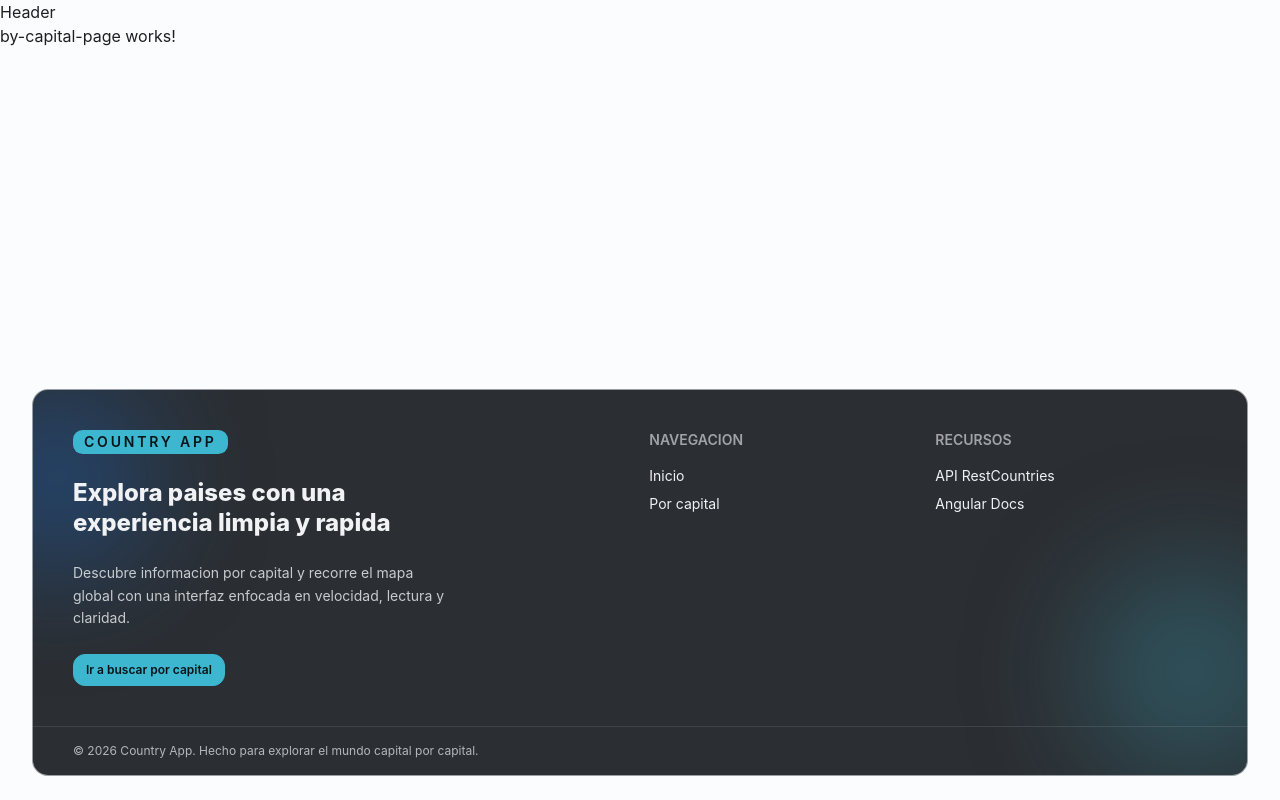
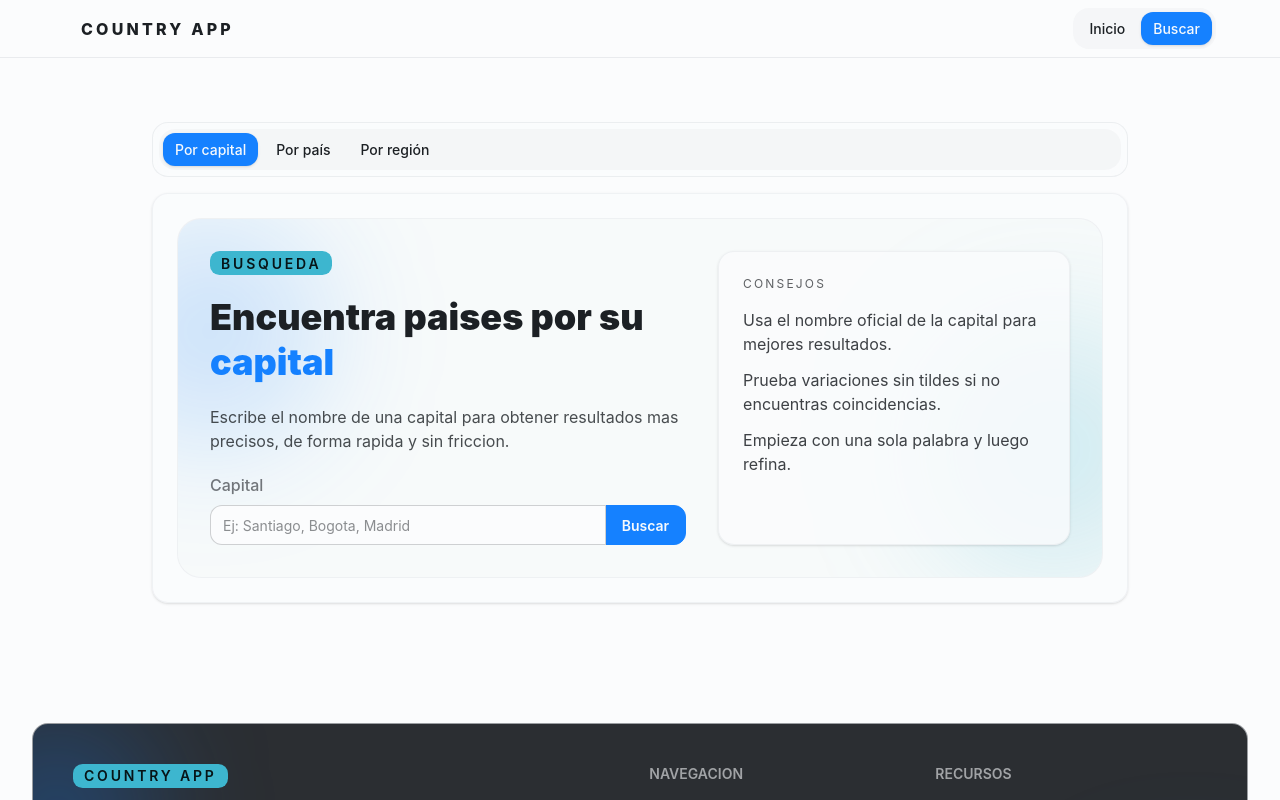
Before and after one commit to PatricioOsorio/angular-devtalles-course, an Angular app in the folder 03-country-app/: page /country/by-capital in a window 1280 px wide. Shown: the top 800 px of the page. Built offline with nearby package versions, Linux system fonts and the light colour scheme.

Commit message:
(Sección 9: Country SPA) Menu superior

```diff
--- a/03-country-app/src/app/app.html
+++ b/03-country-app/src/app/app.html
@@ -1,6 +1,6 @@
 <div class="grid min-h-screen grid-rows-[auto_1fr_auto]">
-  <header>Header</header>
-  <main class="">
+  <app-navbar />
+  <main class="px-4 py-4 sm:px-6 sm:py-6 lg:px-8 lg:py-8">
     <router-outlet />
   </main>
   <app-footer />
--- a/03-country-app/src/app/app.ts
+++ b/03-country-app/src/app/app.ts
@@ -1,10 +1,11 @@
 import { Component, signal } from '@angular/core';
 import { RouterOutlet } from '@angular/router';
-import { Footer } from "./shared/components/footer/footer";
+import { Footer } from './shared/components/footer/footer';
+import { Navbar } from './shared/components/navbar/navbar';
 
 @Component({
   selector: 'app-root',
-  imports: [RouterOutlet, Footer],
+  imports: [RouterOutlet, Footer, Navbar],
   templateUrl: './app.html',
 })
 export class App {
--- /dev/null
+++ b/03-country-app/src/app/country/components/top-menu/top-menu.html
@@ -0,0 +1,22 @@
+<nav
+  class="rounded-box border border-base-300/70 bg-base-100/80 p-1.5 backdrop-blur"
+  aria-label="Navegacion de la seccion paises"
+>
+  <ul class="menu menu-horizontal menu-sm sm:menu-md rounded-box bg-base-200/70 w-full justify-start gap-1.5 p-1">
+    @for (item of menuItems; track item) {
+      <li>
+        <a
+          [routerLink]="item.routerLink"
+          [attr.aria-label]="item.ariaLabel"
+          [routerLinkActiveOptions]="{ exact: true }"
+          [attr.aria-current]="linkActive.isActive ? 'page' : null"
+          #linkActive="routerLinkActive"
+          routerLinkActive="menu-active bg-primary text-primary-content shadow-sm"
+          class="font-medium whitespace-nowrap"
+        >
+          {{ item.label }}
+        </a>
+      </li>
+    }
+  </ul>
+</nav>
--- /dev/null
+++ b/03-country-app/src/app/country/components/top-menu/top-menu.ts
@@ -0,0 +1,34 @@
+import { ChangeDetectionStrategy, Component } from '@angular/core';
+import { RouterLink, RouterLinkActive } from '@angular/router';
+
+type TopMenuItem = {
+  label: string;
+  routerLink: string;
+  ariaLabel: string;
+};
+
+@Component({
+  selector: 'app-top-menu',
+  imports: [RouterLink, RouterLinkActive],
+  templateUrl: './top-menu.html',
+  changeDetection: ChangeDetectionStrategy.OnPush,
+})
+export class TopMenu {
+  readonly menuItems: TopMenuItem[] = [
+    {
+      label: 'Por capital',
+      routerLink: '/country/by-capital',
+      ariaLabel: 'Buscar paises por capital',
+    },
+    {
+      label: 'Por país',
+      routerLink: '/country/by-name',
+      ariaLabel: 'Buscar paises por nombre',
+    },
+    {
+      label: 'Por región',
+      routerLink: '/country/by-region',
+      ariaLabel: 'Buscar paises por región',
+    },
+  ];
+}
--- a/03-country-app/src/app/country/layouts/country-layout/country-layout.html
+++ b/03-country-app/src/app/country/layouts/country-layout/country-layout.html
@@ -1 +1,7 @@
-<router-outlet />
+<section class="page">
+	<app-top-menu />
+
+	<div class="rounded-box border border-base-300/50 bg-base-100/60 p-4 shadow-sm sm:p-6">
+		<router-outlet />
+	</div>
+</section>
--- a/03-country-app/src/app/country/layouts/country-layout/country-layout.ts
+++ b/03-country-app/src/app/country/layouts/country-layout/country-layout.ts
@@ -1,10 +1,11 @@
 import { Component } from '@angular/core';
 import { RouterOutlet } from '@angular/router';
 import { Footer } from "@app/shared/components/footer/footer";
+import { TopMenu } from "@app/country/components/top-menu/top-menu";
 
 @Component({
   selector: 'app-country-layout',
-  imports: [RouterOutlet, Footer],
+  imports: [RouterOutlet, Footer, TopMenu],
   templateUrl: './country-layout.html',
 })
 export class CountryLayout {}
--- a/03-country-app/src/app/country/pages/by-capital-page/by-capital-page.html
+++ b/03-country-app/src/app/country/pages/by-capital-page/by-capital-page.html
@@ -1 +1,52 @@
-<p>by-capital-page works!</p>
+<section class="relative isolate overflow-hidden rounded-3xl border border-base-300/50 bg-base-200/30 p-5 sm:p-8">
+	<div
+		class="pointer-events-none absolute -left-20 top-0 h-56 w-56 rounded-full bg-primary/20 blur-3xl"
+		aria-hidden="true"
+	></div>
+	<div
+		class="pointer-events-none absolute -right-20 bottom-0 h-64 w-64 rounded-full bg-accent/20 blur-3xl"
+		aria-hidden="true"
+	></div>
+
+	<div class="relative z-10 grid gap-6 lg:grid-cols-[1.15fr_0.85fr] lg:gap-8">
+		<div class="space-y-5">
+			<span class="badge badge-accent border-0 font-semibold uppercase tracking-[0.2em]">Busqueda</span>
+
+			<h2 class="text-base-content text-3xl leading-tight font-black sm:text-4xl">
+				Encuentra paises por su
+				<span class="text-primary block">capital</span>
+			</h2>
+
+			<p class="text-base-content/80 max-w-2xl text-sm sm:text-base">
+				Escribe el nombre de una capital para obtener resultados mas precisos, de forma rapida y
+				sin friccion.
+			</p>
+
+			<label class="form-control w-full" aria-label="Busqueda por capital">
+				<div class="label pb-2">
+					<span class="label-text font-medium">Capital</span>
+				</div>
+				<div class="join w-full">
+					<input
+						type="search"
+						placeholder="Ej: Santiago, Bogota, Madrid"
+						class="input input-bordered join-item w-full"
+						aria-label="Ingresa una capital"
+					/>
+					<button type="button" class="btn btn-primary join-item">
+						Buscar
+					</button>
+				</div>
+			</label>
+		</div>
+
+		<aside class="rounded-2xl border border-base-300/60 bg-base-100/80 p-5 shadow-sm sm:p-6">
+			<p class="text-base-content/70 text-xs tracking-[0.18em] uppercase">Consejos</p>
+			<ul class="mt-4 space-y-3 text-sm text-base-content/85 sm:text-base">
+				<li>Usa el nombre oficial de la capital para mejores resultados.</li>
+				<li>Prueba variaciones sin tildes si no encuentras coincidencias.</li>
+				<li>Empieza con una sola palabra y luego refina.</li>
+			</ul>
+		</aside>
+	</div>
+</section>
--- /dev/null
+++ b/03-country-app/src/app/shared/components/navbar/navbar.html
@@ -0,0 +1,34 @@
+<nav
+  class="border-base-300/80 bg-base-100/90 sticky top-0 z-40 border-b px-2 py-2 backdrop-blur sm:px-4"
+  aria-label="Navegacion principal"
+>
+  <div class="mx-auto flex w-full max-w-6xl items-center gap-2">
+    <a
+      routerLink="/"
+      class="btn btn-ghost rounded-box text-sm font-extrabold tracking-[0.2em] uppercase sm:text-base"
+      aria-label="Ir al inicio"
+    >
+      Country App
+    </a>
+
+    <ul
+      class="menu menu-horizontal menu-sm sm:menu-md rounded-box bg-base-200/70 ml-auto flex-nowrap gap-1 overflow-x-auto p-1"
+    >
+      @for (item of navItems; track item.path) {
+        <li>
+          <a
+            [routerLink]="item.path"
+            [attr.aria-label]="item.ariaLabel"
+            [routerLinkActiveOptions]="{ exact: true }"
+            [attr.aria-current]="linkActive.isActive ? 'page' : null"
+            #linkActive="routerLinkActive"
+            routerLinkActive="menu-active bg-primary text-primary-content shadow-sm"
+            class="font-medium whitespace-nowrap transition duration-200 hover:-translate-y-px"
+          >
+            {{ item.label }}
+          </a>
+        </li>
+      }
+    </ul>
+  </div>
+</nav>
--- /dev/null
+++ b/03-country-app/src/app/shared/components/navbar/navbar.ts
@@ -0,0 +1,25 @@
+import { ChangeDetectionStrategy, Component } from '@angular/core';
+import { RouterLink, RouterLinkActive } from '@angular/router';
+
+export type INavItem = {
+  label: string;
+  path: string;
+  ariaLabel: string;
+};
+
+@Component({
+  selector: 'app-navbar',
+  imports: [RouterLink, RouterLinkActive],
+  templateUrl: './navbar.html',
+  changeDetection: ChangeDetectionStrategy.OnPush,
+})
+export class Navbar {
+  readonly navItems: INavItem[] = [
+    { label: 'Inicio', path: '/', ariaLabel: 'Ir al inicio' },
+    {
+      label: 'Buscar',
+      path: '/country/by-capital',
+      ariaLabel: 'Ir a buscar paises por capital',
+    },
+  ];
+}
--- a/03-country-app/src/index.html
+++ b/03-country-app/src/index.html
@@ -1,5 +1,5 @@
 <!doctype html>
-<html lang="en">
+<html lang="es">
 <head>
   <meta charset="utf-8">
   <title>03CountryApp</title>
```
